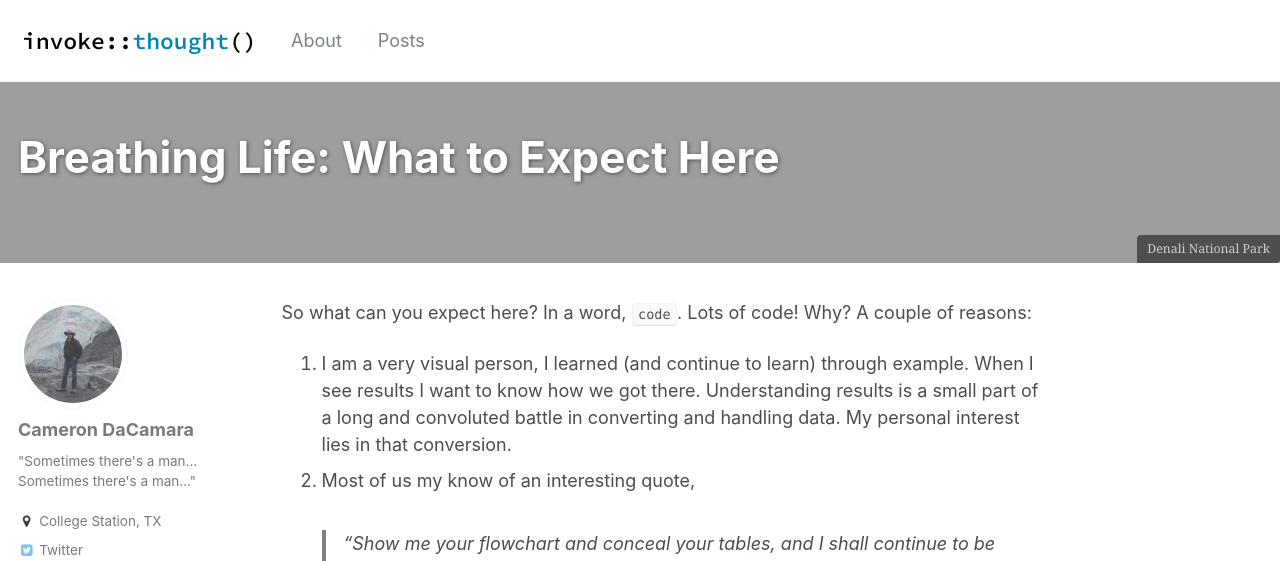
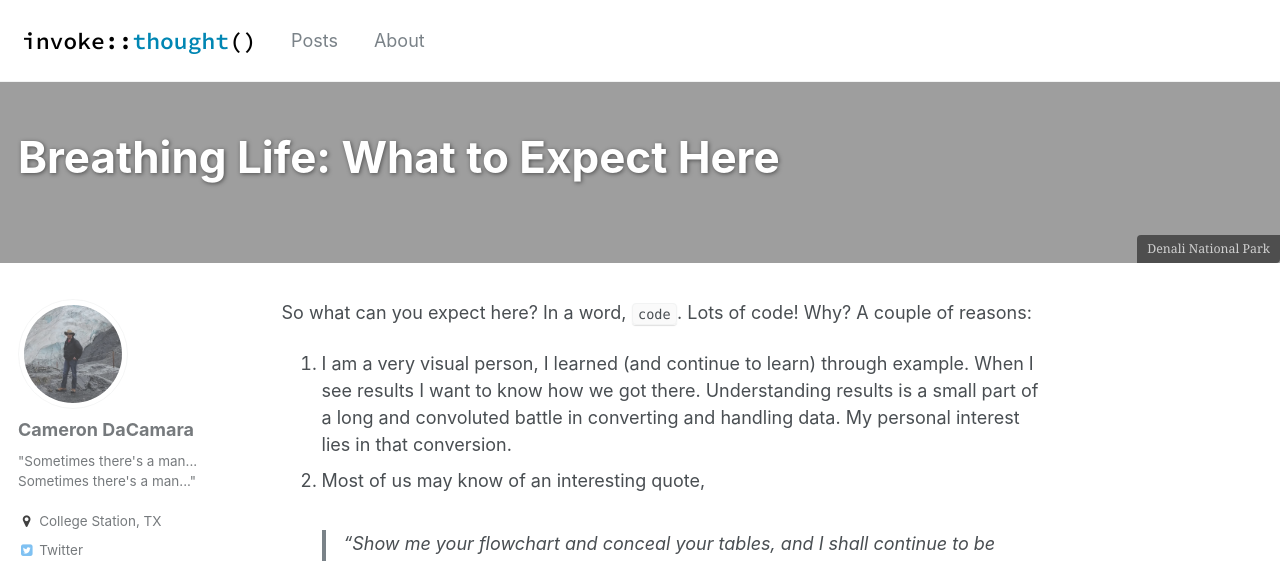
Before and after one commit to cdacamar/cdacamar.github.io, a Jekyll site: the page built from _posts/2016-07-14-breathing-life.md, in a window 1280 px wide and 900 px high. Shown: the top 561 px of the window. Built offline with Jekyll 4.4.1, drawn with Linux system fonts in a browser that asks for light colours.

Commit message:
fixing typo/moving "about" and "posts"

```diff
--- a/_data/navigation.yml
+++ b/_data/navigation.yml
@@ -1,7 +1,7 @@
 # main links links
 main:
+  - title: "Posts"
+    url: /
+
   - title: "About"
     url: /about
-
-  - title: "Posts"
-    url: /
--- a/_posts/2016-07-14-breathing-life.md
+++ b/_posts/2016-07-14-breathing-life.md
@@ -20,7 +20,7 @@ So what can you expect here? In a word, `code`. Lots of code! Why? A couple of r
 1.  I am a very visual person, I learned (and continue to learn) through example. When I see results I want to
     know how we got there. Understanding results is a small part of a long and convoluted battle in converting
     and handling data. My personal interest lies in that conversion.
-2. Most of us my know of an interesting quote,
+2. Most of us may know of an interesting quote,
 
     > "Show me your flowchart and conceal your tables, and I shall continue to be mystified. Show me your tables,
     > and I won't usually need your flowchart; it'll be obvious."
```
